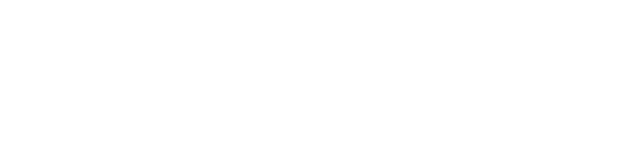
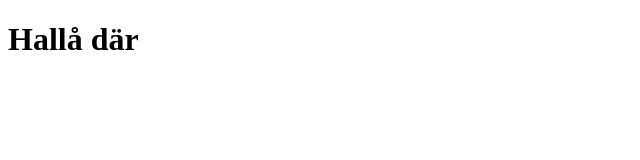
Before and after one commit to hagendaz123/hagendaz123.github.io, a plain HTML site: page index.html in a window 1280 px wide. Shown: the whole page, without its empty margins (0-640 px from the left). Drawn offline with Linux system fonts and the light colour scheme.

Commit message:
second commit

```diff
--- a/index.html
+++ b/index.html
@@ -6,6 +6,6 @@
     <title>Document</title>
 </head>
 <body>
-
+    <h1>Hallå där</h1>
 </body>
 </html>
```
